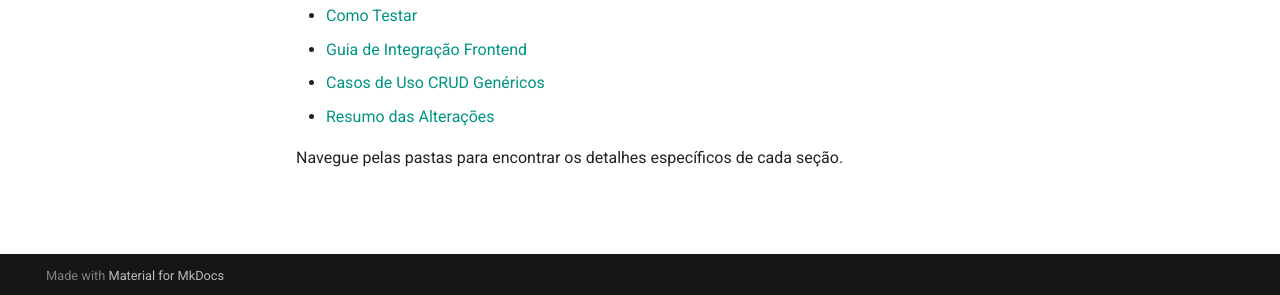
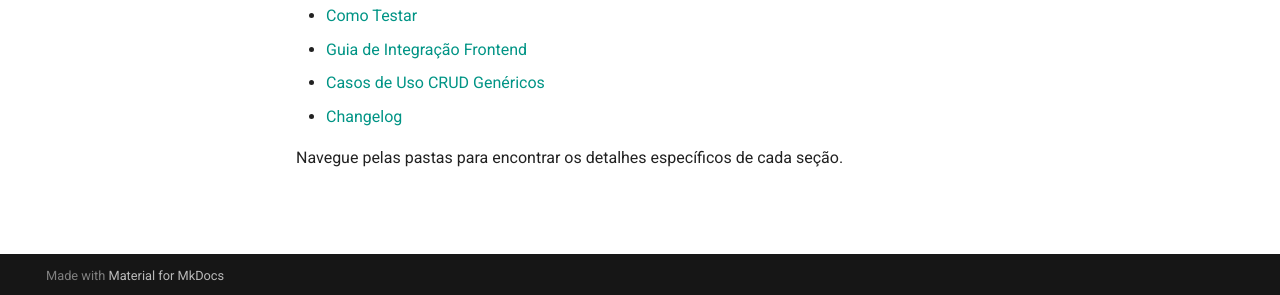
Before and after one commit to luderibeiro/django_base, an MkDocs documentation site: the page built from docs/index.md, in a window 1280 px wide. Shown: the part 602-897 px from the top of the page. Built offline with MkDocs 1.6.1 and Material for MkDocs 9.7.7, drawn with Linux system fonts in a browser that asks for light colours; comment, search, counter and statistics services are not loaded.

Commit message:
fix: Atualizar link para Changelog em docs/index.md

```diff
--- a/docs/index.md
+++ b/docs/index.md
@@ -14,6 +14,6 @@ Este diretório contém a documentação completa do projeto, que foi refatorado
 -   [Como Testar](development/testing.md)
 -   [Guia de Integração Frontend](development/frontend-integration.md)
 -   [Casos de Uso CRUD Genéricos](development/generic-crud-use-cases.md)
--   [Resumo das Alterações](SUMMARY_OF_CHANGES.md)
+-   [Changelog](CHANGELOG.md)
 
 Navegue pelas pastas para encontrar os detalhes específicos de cada seção.
```
